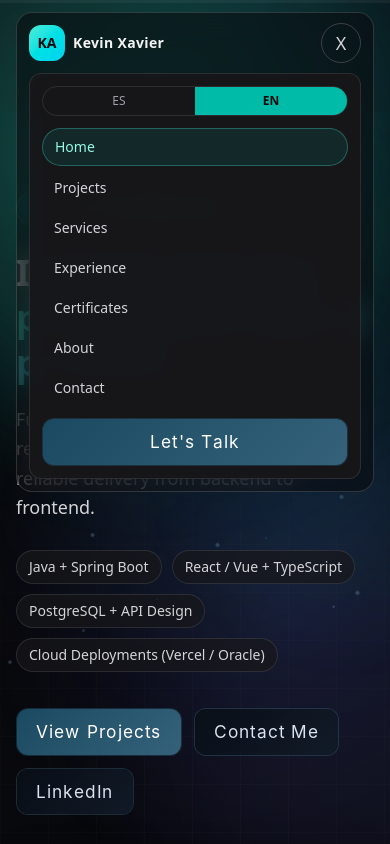
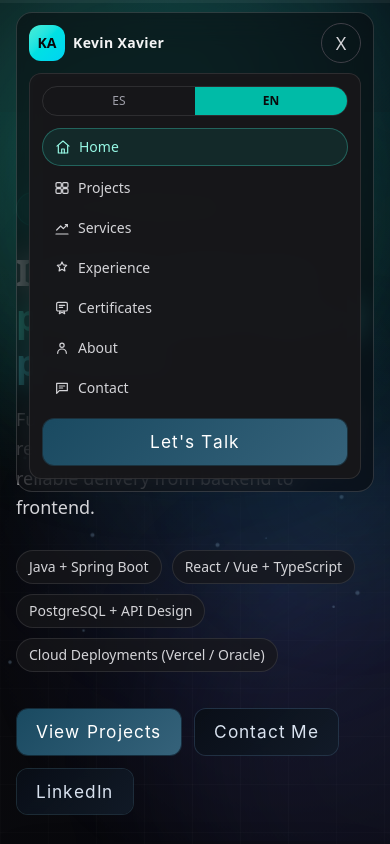
Before and after one commit to XaviX598/portfolio, a Next.js app: page / in a window 390 px wide. Both pictures are taken after a click on the button "Toggle menu". Shown: the top 844 px of the page. Built offline with nearby package versions, Linux system fonts and the light colour scheme.

Commit message:
feat(portfolio): replace sidebar letters with semantic icon navigation

```diff
--- a/components/Navbar.tsx
+++ b/components/Navbar.tsx
@@ -1,12 +1,27 @@
 "use client";
 
-import { useEffect, useMemo, useState } from "react";
+import { useEffect, useMemo, useState, type SVGProps } from "react";
 import type { PortfolioLang } from "./HomeClient";
 import MotionButton from "./MotionButton";
 
 type NavbarProps = {
   lang: PortfolioLang;
   onLangChange: (lang: PortfolioLang) => void;
+};
+
+type NavIconName =
+  | "home"
+  | "projects"
+  | "services"
+  | "experience"
+  | "certificates"
+  | "about"
+  | "contact";
+
+type NavItem = {
+  href: string;
+  label: string;
+  icon: NavIconName;
 };
 
 const sectionIds = [
@@ -20,6 +35,77 @@ const sectionIds = [
 ] as const;
 
 const LEFT_MODE_SCROLL_Y = 120;
+
+function NavIcon({ name, className = "" }: { name: NavIconName; className?: string }) {
+  const props: SVGProps<SVGSVGElement> = {
+    viewBox: "0 0 24 24",
+    fill: "none",
+    stroke: "currentColor",
+    strokeWidth: 1.8,
+    strokeLinecap: "round",
+    strokeLinejoin: "round",
+    className,
+    "aria-hidden": true,
+  };
+
+  switch (name) {
+    case "home":
+      return (
+        <svg {...props}>
+          <path d="M3 10.7L12 3l9 7.7" />
+          <path d="M5 9.9V21h14V9.9" />
+          <path d="M10 21v-6h4v6" />
+        </svg>
+      );
+    case "projects":
+      return (
+        <svg {...props}>
+          <rect x="3" y="4" width="8" height="7" rx="1.5" />
+          <rect x="13" y="4" width="8" height="7" rx="1.5" />
+          <rect x="3" y="13" width="8" height="7" rx="1.5" />
+          <rect x="13" y="13" width="8" height="7" rx="1.5" />
+        </svg>
+      );
+    case "services":
+      return (
+        <svg {...props}>
+          <path d="M4 15l6-6 4 4 6-6" />
+          <path d="M17 7h3v3" />
+          <path d="M3 21h18" />
+        </svg>
+      );
+    case "experience":
+      return (
+        <svg {...props}>
+          <path d="M12 3l2.2 4.4 4.8.7-3.5 3.4.8 4.8L12 14l-4.3 2.3.8-4.8L5 8.1l4.8-.7L12 3z" />
+        </svg>
+      );
+    case "certificates":
+      return (
+        <svg {...props}>
+          <rect x="4" y="3.5" width="16" height="13" rx="2" />
+          <path d="M8 8h8M8 11h5" />
+          <path d="M9 16.5l-1 4 4-2 4 2-1-4" />
+        </svg>
+      );
+    case "about":
+      return (
+        <svg {...props}>
+          <circle cx="12" cy="8" r="3.2" />
+          <path d="M5.5 20a6.5 6.5 0 0113 0" />
+        </svg>
+      );
+    case "contact":
+      return (
+        <svg {...props}>
+          <path d="M4 5h16v11H8l-4 4V5z" />
+          <path d="M8 9h8M8 12h5" />
+        </svg>
+      );
+    default:
+      return null;
+  }
+}
 
 export default function Navbar({ lang, onLangChange }: NavbarProps) {
   const [scrolled, setScrolled] = useState(false);
@@ -43,9 +129,7 @@ export default function Navbar({ lang, onLangChange }: NavbarProps) {
   useEffect(() => {
     const root = document.documentElement;
     root.classList.toggle("nav-left-active", isLeftMode);
-    return () => {
-      root.classList.remove("nav-left-active");
-    };
+    return () => root.classList.remove("nav-left-active");
   }, [isLeftMode]);
 
   useEffect(() => {
@@ -80,8 +164,8 @@ export default function Navbar({ lang, onLangChange }: NavbarProps) {
     () => ({
       role: lang === "en" ? "Full Stack Engineer" : "Ingeniero Full Stack",
       letsTalk: lang === "en" ? "Let's Talk" : "Hablemos",
-      pin: lang === "en" ? "Pin" : "Fijar",
-      unpin: lang === "en" ? "Unpin" : "Soltar",
+      pin: lang === "en" ? "Pin sidebar" : "Fijar menu",
+      unpin: lang === "en" ? "Unpin sidebar" : "Soltar menu",
       nav: {
         home: lang === "en" ? "Home" : "Inicio",
         projects: lang === "en" ? "Projects" : "Proyectos",
@@ -95,14 +179,14 @@ export default function Navbar({ lang, onLangChange }: NavbarProps) {
     [lang]
   );
 
-  const navItems = [
-    { href: "#home", label: labels.nav.home, icon: "H" },
-    { href: "#projects", label: labels.nav.projects, icon: "P" },
-    { href: "#services", label: labels.nav.services, icon: "S" },
-    { href: "#experience", label: labels.nav.experience, icon: "E" },
-    { href: "#certificates", label: labels.nav.certificates, icon: "C" },
-    { href: "#about", label: labels.nav.about, icon: "A" },
-    { href: "#contact", label: labels.nav.contact, icon: "@" },
+  const navItems: NavItem[] = [
+    { href: "#home", label: labels.nav.home, icon: "home" },
+    { href: "#projects", label: labels.nav.projects, icon: "projects" },
+    { href: "#services", label: labels.nav.services, icon: "services" },
+    { href: "#experience", label: labels.nav.experience, icon: "experience" },
+    { href: "#certificates", label: labels.nav.certificates, icon: "certificates" },
+    { href: "#about", label: labels.nav.about, icon: "about" },
+    { href: "#contact", label: labels.nav.contact, icon: "contact" },
   ];
 
   const isExpanded = isPinned || isHoverExpanded;
@@ -204,7 +288,7 @@ export default function Navbar({ lang, onLangChange }: NavbarProps) {
       >
         <div
           className={`h-full rounded-2xl border overflow-hidden transition-all duration-350 ease-out ${
-            isExpanded ? "w-[312px]" : "w-[82px]"
+            isExpanded ? "w-[328px]" : "w-[86px]"
           } ${
             scrolled
               ? "border-teal-300/40 bg-zinc-950/86 backdrop-blur-xl shadow-[0_16px_42px_rgba(0,0,0,0.45)]"
@@ -220,7 +304,7 @@ export default function Navbar({ lang, onLangChange }: NavbarProps) {
                 <span
                   className={`min-w-0 overflow-hidden transition-all duration-250 ${
                     isExpanded
-                      ? "max-w-[210px] opacity-100 translate-x-0"
+                      ? "max-w-[220px] opacity-100 translate-x-0"
                       : "max-w-0 opacity-0 -translate-x-2"
                   }`}
                 >
@@ -248,22 +332,34 @@ export default function Navbar({ lang, onLangChange }: NavbarProps) {
               </button>
             </div>
 
+            <div className="mx-2 mb-2 h-px bg-gradient-to-r from-transparent via-teal-300/40 to-transparent" />
+
             <nav className="mt-1 flex-1 overflow-y-auto pr-1">
               <div className="space-y-1">
-                {navItems.map((item) => (
+                {navItems.map((item) => {
+                  const isActive = activeSection === item.href;
+
+                  return (
                     <a
                       key={item.href}
                       href={item.href}
                       onClick={() => setActiveSection(item.href)}
-                    className={`group flex items-center gap-3 rounded-xl border px-2 py-2 transition-all duration-250 ${
-                      activeSection === item.href
-                        ? "border-teal-300/45 bg-teal-500/14 text-teal-100"
+                      className={`group relative flex items-center gap-3 rounded-xl border px-2 py-2 transition-all duration-250 ${
+                        isActive
+                          ? "border-teal-300/45 bg-gradient-to-r from-teal-500/18 to-transparent text-teal-100"
                           : "border-transparent text-zinc-300 hover:border-teal-300/25 hover:bg-teal-500/8 hover:text-teal-200"
                       }`}
                     >
-                    <span className="inline-flex h-9 w-9 items-center justify-center rounded-lg border border-white/12 bg-zinc-900/65 text-sm font-semibold">
-                      {item.icon}
+                      <span
+                        className={`inline-flex h-10 w-10 items-center justify-center rounded-xl border transition-all duration-250 ${
+                          isActive
+                            ? "border-teal-300/45 bg-teal-500/20 text-teal-100 shadow-[0_0_20px_rgba(45,212,191,0.2)]"
+                            : "border-white/12 bg-zinc-900/70 text-zinc-300 group-hover:border-teal-300/35 group-hover:text-teal-200"
+                        }`}
+                      >
+                        <NavIcon name={item.icon} className="h-[18px] w-[18px]" />
                       </span>
+
                       <span
                         className={`overflow-hidden whitespace-nowrap transition-all duration-250 ${
                           isExpanded
@@ -273,8 +369,15 @@ export default function Navbar({ lang, onLangChange }: NavbarProps) {
                       >
                         {item.label}
                       </span>
+
+                      {!isExpanded && (
+                        <span className="pointer-events-none absolute left-[4.3rem] top-1/2 -translate-y-1/2 rounded-md border border-teal-300/35 bg-zinc-950/95 px-2 py-1 text-xs text-teal-100 opacity-0 translate-x-1 transition-all duration-200 group-hover:opacity-100 group-hover:translate-x-0">
+                          {item.label}
+                        </span>
+                      )}
                     </a>
-                ))}
+                  );
+                })}
               </div>
             </nav>
 
@@ -319,9 +422,9 @@ export default function Navbar({ lang, onLangChange }: NavbarProps) {
                   <a
                     href="#contact"
                     aria-label={labels.letsTalk}
-                    className="inline-flex h-10 w-10 items-center justify-center rounded-lg border border-white/15 bg-zinc-900/70 text-teal-200 hover:border-teal-300/40 hover:bg-teal-500/15 transition-colors"
+                    className="inline-flex h-10 w-10 items-center justify-center rounded-xl border border-white/15 bg-zinc-900/70 text-teal-200 hover:border-teal-300/40 hover:bg-teal-500/15 transition-colors"
                   >
-                    @
+                    <NavIcon name="contact" className="h-[18px] w-[18px]" />
                   </a>
                 )}
               </div>
@@ -395,12 +498,13 @@ export default function Navbar({ lang, onLangChange }: NavbarProps) {
                       setActiveSection(item.href);
                       setMenuOpen(false);
                     }}
-                    className={`px-3 py-2 rounded-lg text-sm transition-colors ${
+                    className={`px-3 py-2 rounded-lg text-sm transition-colors flex items-center gap-2 ${
                       activeSection === item.href
                         ? "text-teal-200 bg-teal-500/12 border border-teal-300/30"
                         : "text-zinc-300 hover:text-teal-300 hover:bg-teal-500/10"
                     }`}
                   >
+                    <NavIcon name={item.icon} className="h-4 w-4" />
                     {item.label}
                   </a>
                 ))}
```
Lines whose indentation alone changed are shown as unchanged.
